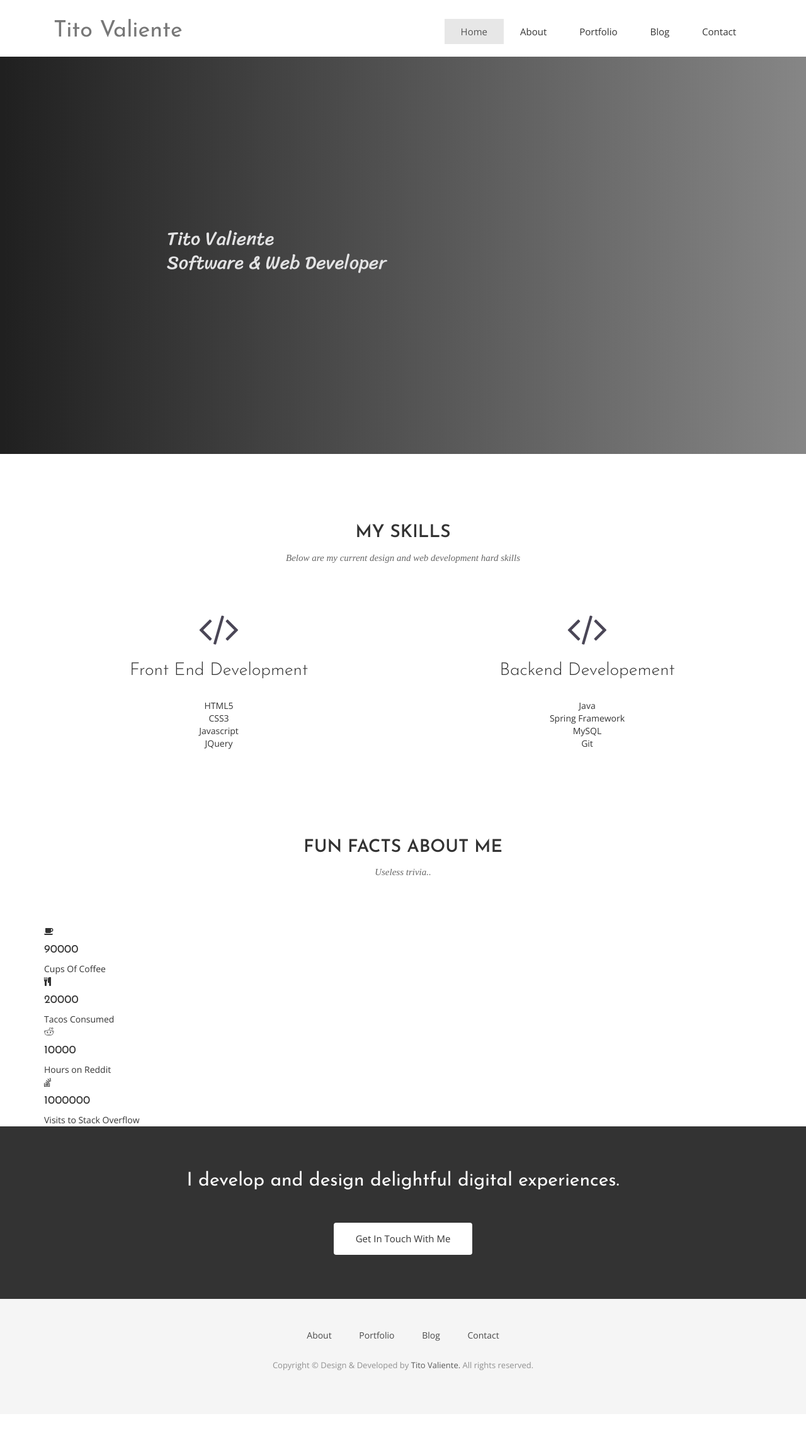
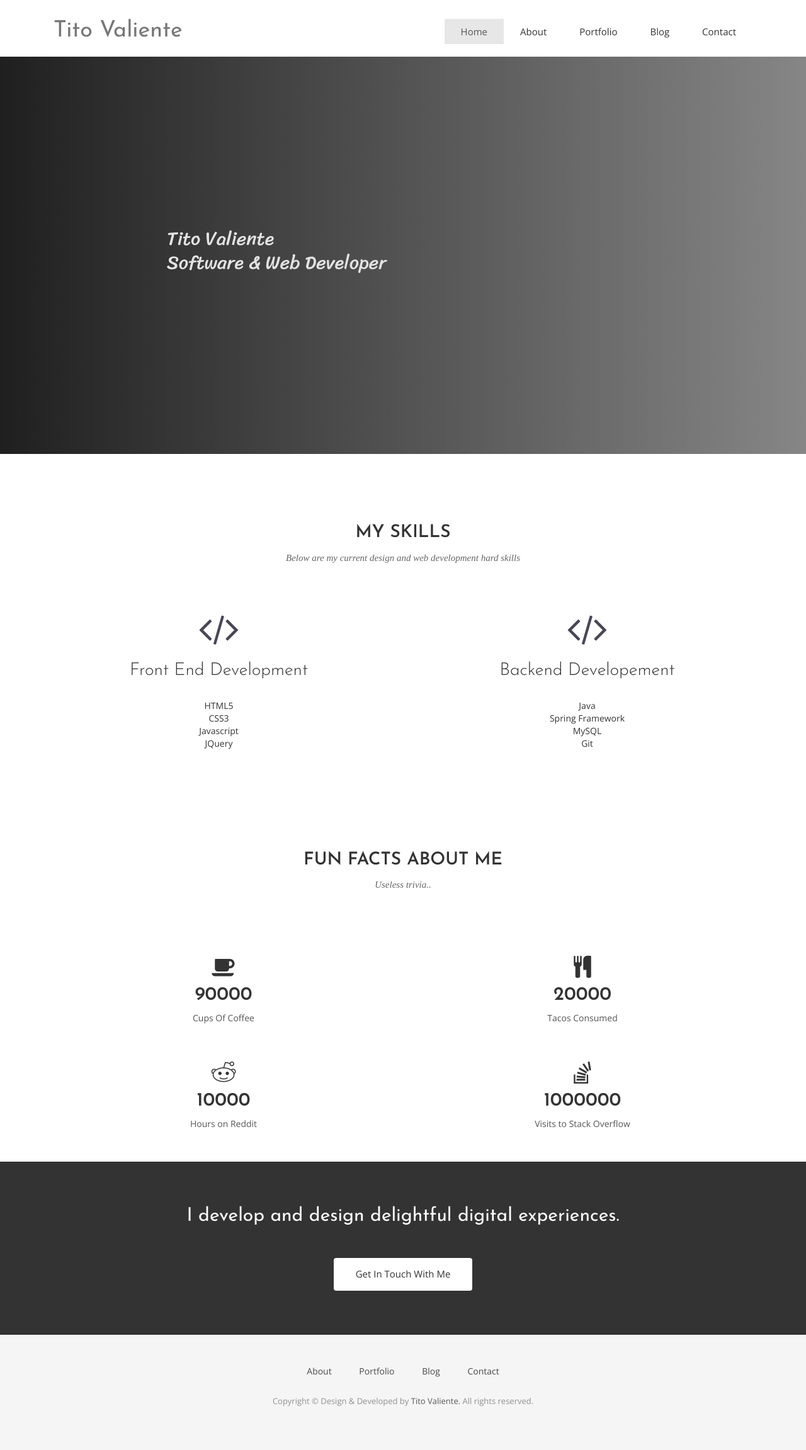
Before and after one commit to titobyte/titovaliente, a Jekyll site: the page built from index.html, in a window 1280 px wide. Shown: the whole page at 63% size. Built offline with Jekyll 4.4.1, drawn with Linux system fonts in a browser that asks for light colours; nearby versions of some CDN libraries; some web fonts are replaced; comment, search, counter and statistics services are not loaded; before the commit the page ends 2246 px from its top, so only the background shows below that.

Commit message:
padding edit to facts

```diff
--- a/css/style.css
+++ b/css/style.css
@@ -275,7 +275,7 @@
 	content Start
 --*/
 #testimonial {
-  padding: 100px 0;
+  padding: 20px 0;
 }
 #testimonial .block h2 {
   line-height: 27px;
--- a/index.html
+++ b/index.html
@@ -84,7 +84,7 @@
       </div>
     </section> -->
     <!-- Content Start -->
-    <section id="#">
+    <section id="testimonial">
       <div class="container">
         <div class="row">
           <div class="section-title text-center">
```
